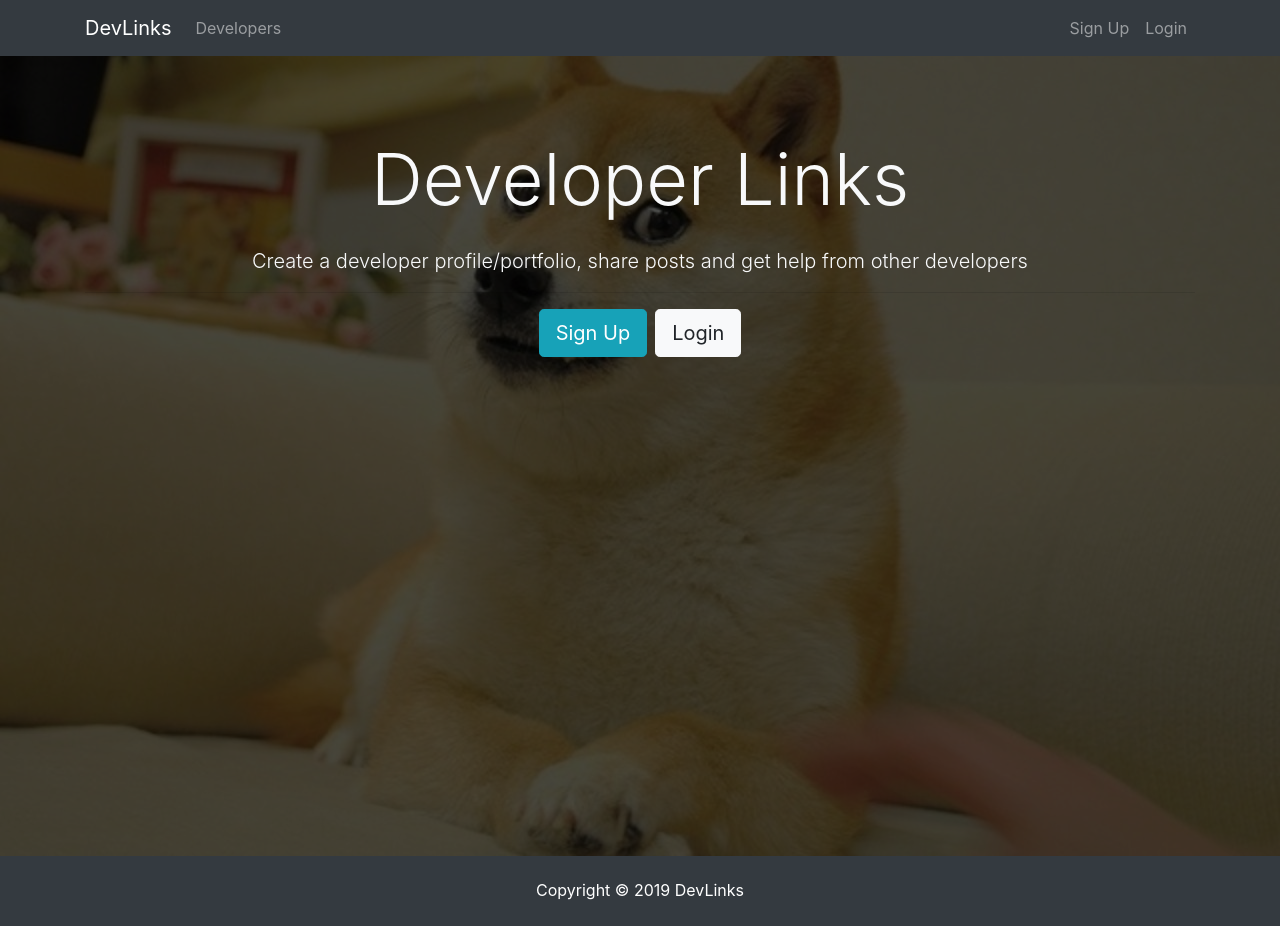
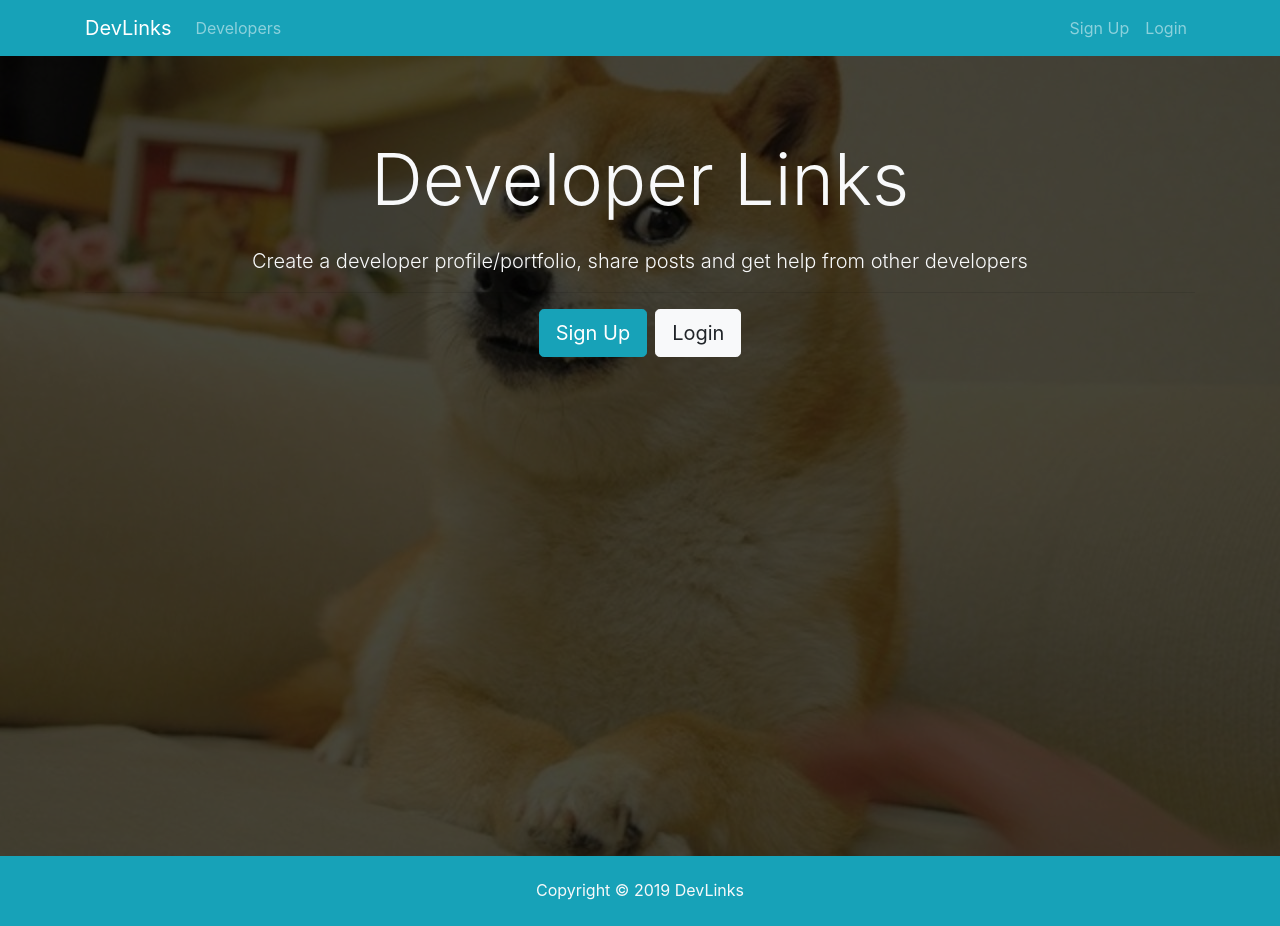
Before and after one commit to day1park/BTMERN, a React (Create React App) app in the folder client/: page / in a window 1280 px wide. Built offline with nearby package versions, Linux system fonts and the light colour scheme.

Commit message:
change color scheme and set footer to bottom

```diff
--- a/client/src/App.css
+++ b/client/src/App.css
@@ -37,3 +37,10 @@ img {
 .form-control::placeholder {
   color: #bbb !important;
 }
+
+.Footer {
+  position: absolute;
+  left: 0;
+  bottom: 0;
+  right: 0;
+}
--- a/client/src/components/layout/Footer.js
+++ b/client/src/components/layout/Footer.js
@@ -2,7 +2,7 @@ import React from "react";
 
 export default function Footer() {
   return (
-    <footer className="bg-dark text-white mt-5 p-4 text-center">
+    <footer className="bg-info text-light mt-5 p-4 text-center">
       Copyright &copy; {new Date().getFullYear()} DevLinks
     </footer>
   );
--- a/client/src/components/layout/Navbar.js
+++ b/client/src/components/layout/Navbar.js
@@ -62,7 +62,7 @@ class Navbar extends Component {
     );
     return (
       <div>
-        <nav className="navbar navbar-expand-sm navbar-dark bg-dark mb-4">
+        <nav className="navbar navbar-expand-sm navbar-dark bg-info mb-4">
           <div className="container">
             <Link className="navbar-brand" to="/">
               DevLinks
```
